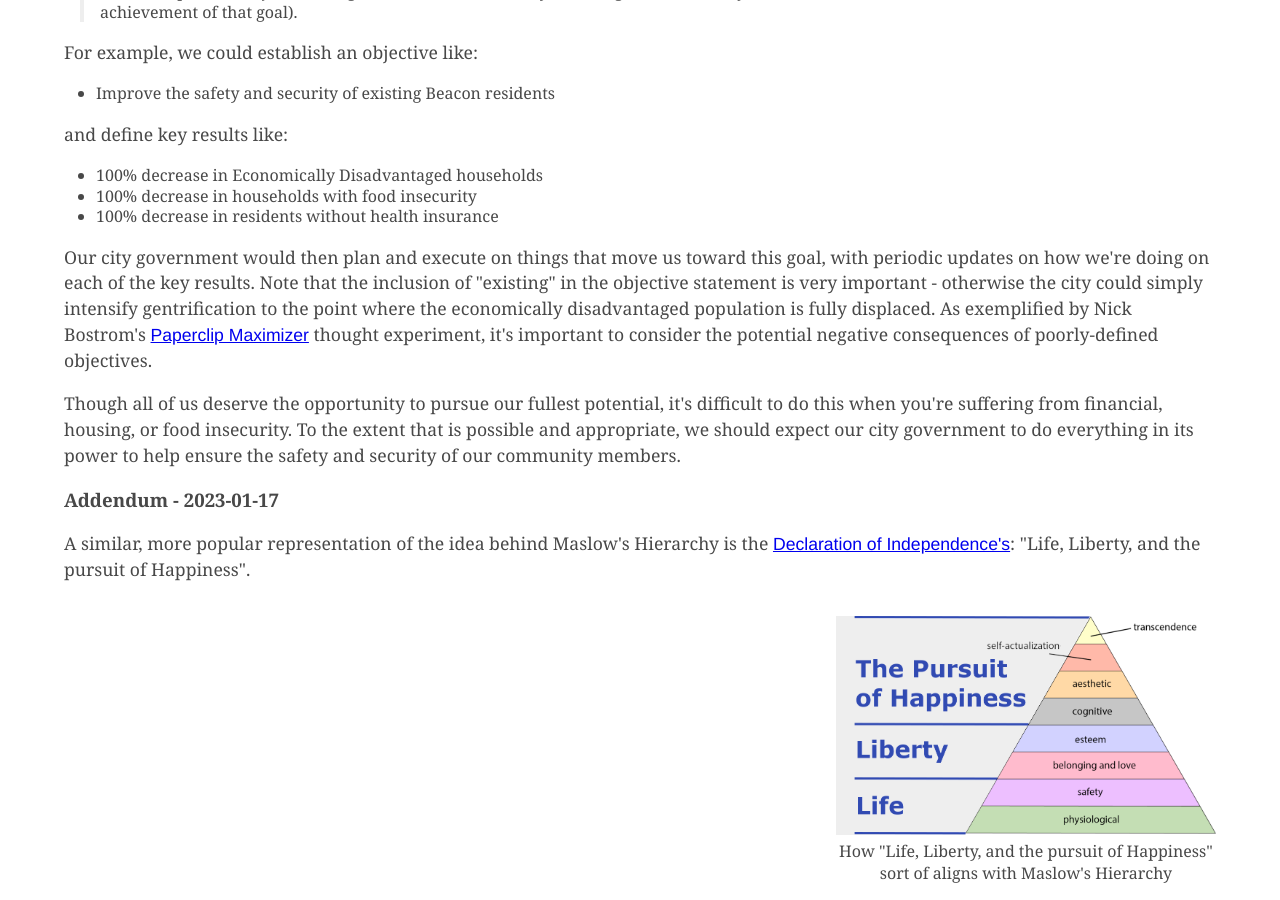
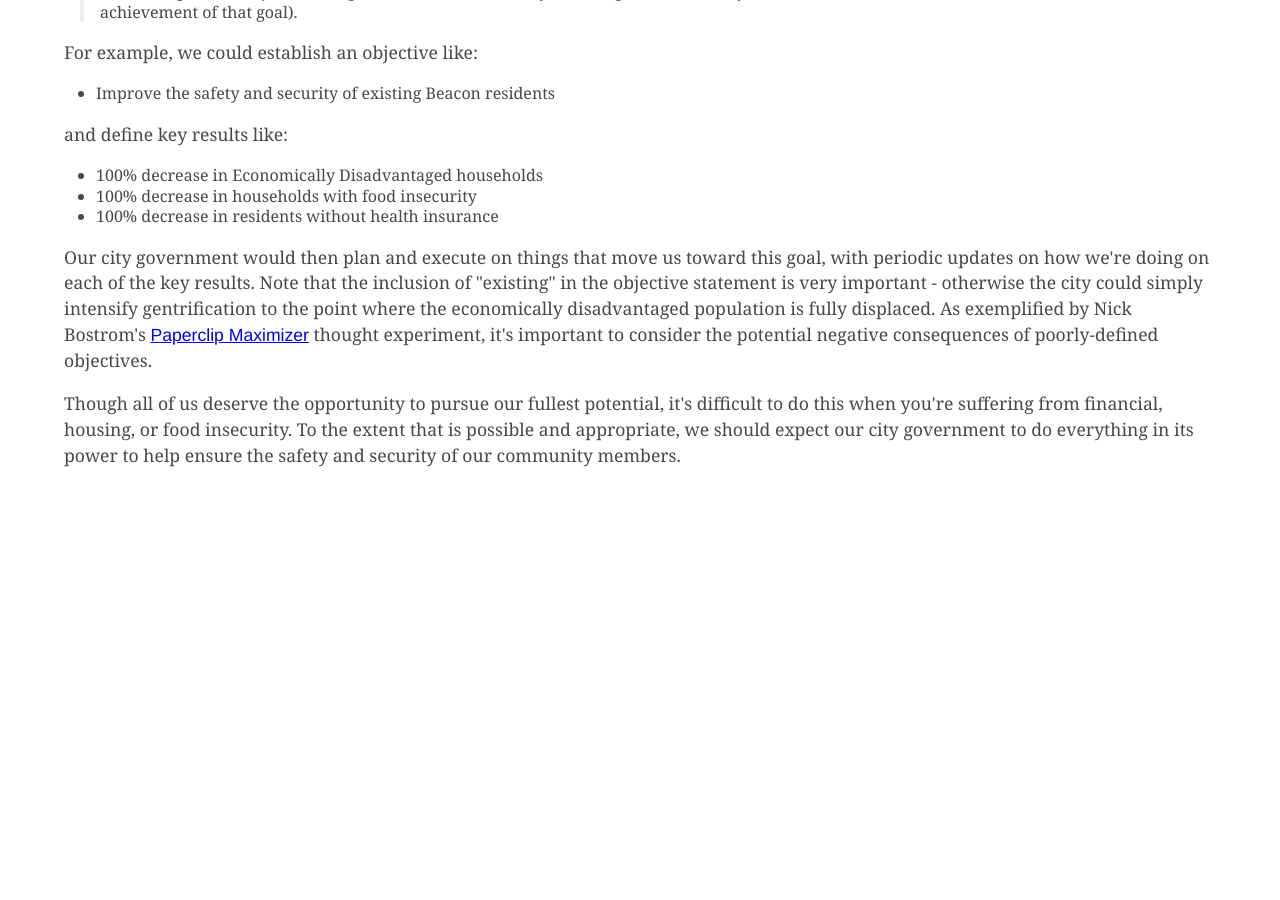
Before and after one commit to beaconny-net/beaconny.net, a Jekyll site: the page local-maximum/2022-12-29-run-it-like-a-startup---the-hierarchy-of-needs.html, which Jekyll copies as it is, in a window 1280 px wide and 900 px high, scrolled down 1540 px. Built offline with Jekyll 4.4.1, drawn with Linux system fonts in a browser that asks for light colours; after the commit the page ends 2104 px from its top, so only the background shows below that.

Commit message:
fix: edit local maximum post

```diff
--- a/local-maximum/2022-12-29-run-it-like-a-startup---the-hierarchy-of-needs.html
+++ b/local-maximum/2022-12-29-run-it-like-a-startup---the-hierarchy-of-needs.html
@@ -101,10 +101,7 @@
         <p>
           Though all of us deserve the opportunity to pursue our fullest potential, it's difficult to do this when you're suffering from financial, housing, or food insecurity. To the extent that is possible and appropriate, we should expect our city government to do everything in its power to help ensure the safety and security of our community members.
         </p>
-          <h3>  Addendum - 2023-01-17</h3>        <p>
-          A similar, more popular representation of the idea behind Maslow's Hierarchy is the <a href="https://en.wikipedia.org/wiki/Life,_Liberty_and_the_pursuit_of_Happiness">Declaration of Independence's</a>: "Life, Liberty, and the pursuit of Happiness".
-        </p>
-          <figure><img src="images/MaslowHierarchy-annotated-llatpoh.png" alt="How &quot;Life, Liberty, and the pursuit of Happiness&quot; sort of aligns with Maslow's Hierarchy" title="How &quot;Life, Liberty, and the pursuit of Happiness&quot; sort of aligns with Maslow's Hierarchy"><figcaption>How "Life, Liberty, and the pursuit of Happiness" sort of aligns with Maslow's Hierarchy</figcaption></figure>      </article>
+      </article>
     </main>
   </body>
 </html>
--- a/local-maximum/src/context.json
+++ b/local-maximum/src/context.json
@@ -127,10 +127,7 @@
 
         "Our city government would then plan and execute on things that move us toward this goal, with periodic updates on how we're doing on each of the key results. Note that the inclusion of \"existing\" in the objective statement is very important - otherwise the city could simply intensify gentrification to the point where the economically disadvantaged population is fully displaced. As exemplified by Nick Bostrom's [Paperclip Maximizer](https://en.wikipedia.org/wiki/Instrumental_convergence#Paperclip_maximizer) thought experiment, it's important to consider the potential negative consequences of poorly-defined objectives.",
 
-        "Though all of us deserve the opportunity to pursue our fullest potential, it's difficult to do this when you're suffering from financial, housing, or food insecurity. To the extent that is possible and appropriate, we should expect our city government to do everything in its power to help ensure the safety and security of our community members.",
-        "## Addendum - 2023-01-17",
-        "A similar, more popular representation of the idea behind Maslow's Hierarchy is the [Declaration of Independence's](https://en.wikipedia.org/wiki/Life,_Liberty_and_the_pursuit_of_Happiness): \"Life, Liberty, and the pursuit of Happiness\".",
-        "![How \"Life, Liberty, and the pursuit of Happiness\" sort of aligns with Maslow's Hierarchy](images/MaslowHierarchy-annotated-llatpoh.png)"
+        "Though all of us deserve the opportunity to pursue our fullest potential, it's difficult to do this when you're suffering from financial, housing, or food insecurity. To the extent that is possible and appropriate, we should expect our city government to do everything in its power to help ensure the safety and security of our community members."
       ]
     }
   ]
```
Also changed, not shown: local-maximum/images/MaslowHierarchy-annotated-llatpoh.png (deleted).
